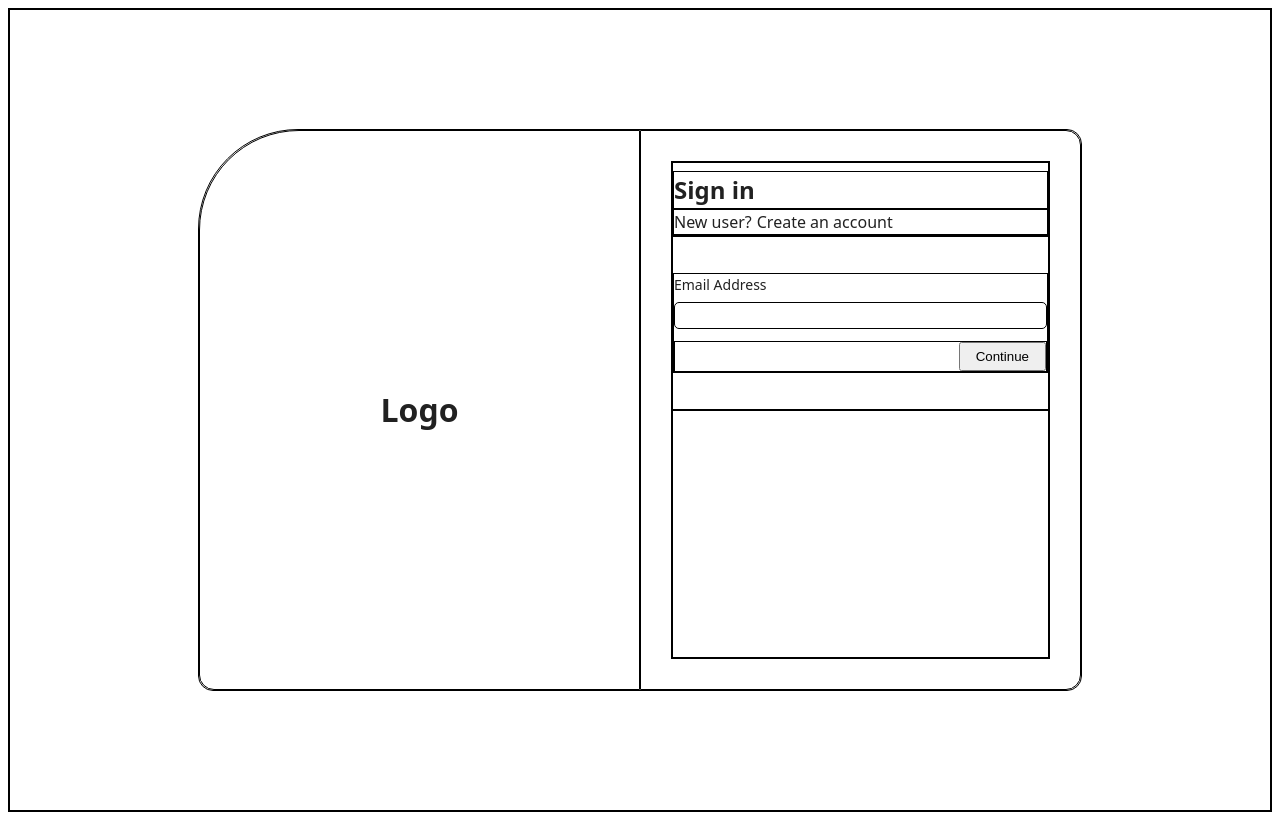
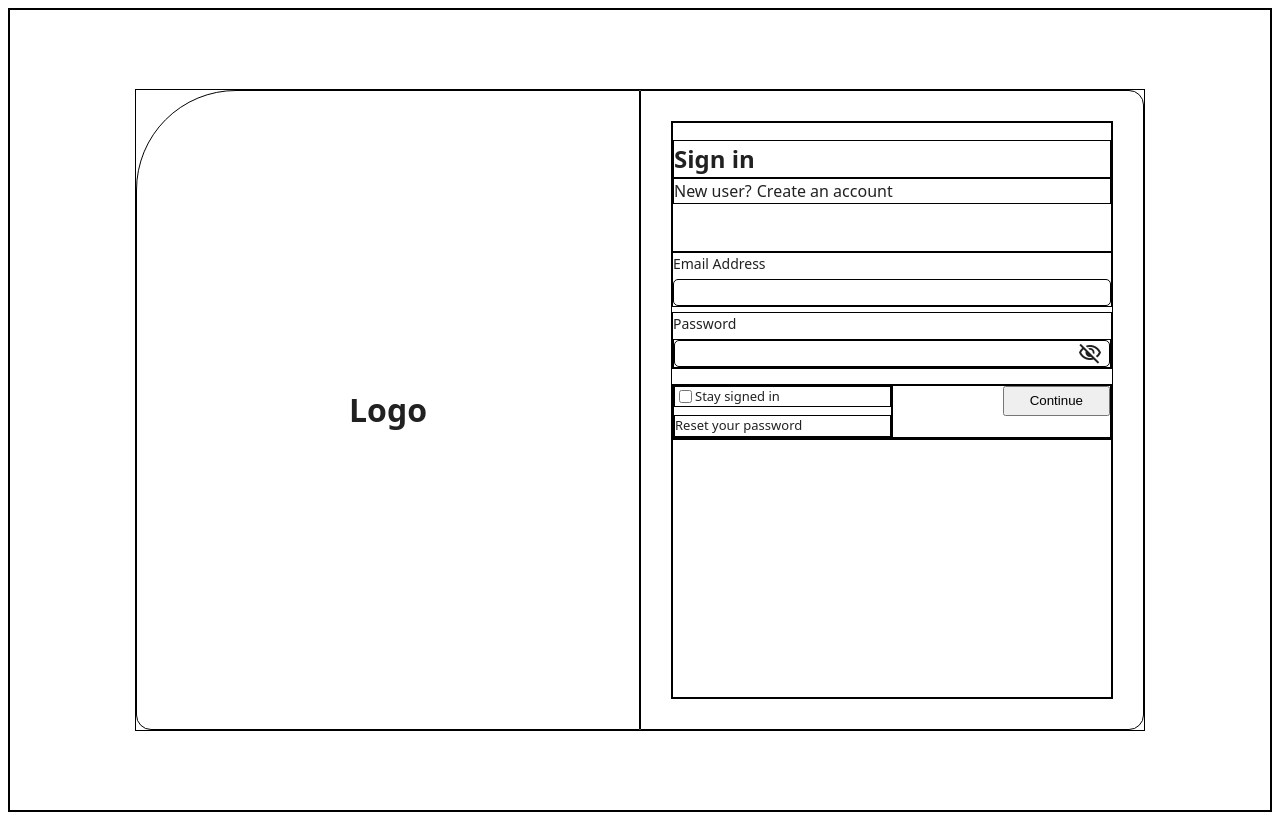
Before and after one commit to HappyLego214/ztn-visualizer, a React (Vite) app in the folder frontend/: page /login in a window 1280 px wide. Built offline with nearby package versions, Linux system fonts and the light colour scheme.

Commit message:
adds revamped user authentication screen

```diff
--- a/frontend/index.html
+++ b/frontend/index.html
@@ -3,7 +3,7 @@
   <head>
     <meta charset="UTF-8" />
     <link rel="icon" type="image/svg+xml" href="/vite.svg" />
-    <meta name="viewport" content="width=device-width, initial-scale=1.0" />
+    <link rel="stylesheet" href="https://fonts.googleapis.com/css2?family=Material+Symbols+Outlined:opsz,wght,FILL,GRAD@20..48,100..700,0..1,-50..200" />    <meta name="viewport" content="width=device-width, initial-scale=1.0" />
     <title>ZeroMap</title>
   </head>
   <body>
--- a/frontend/src/App.css
+++ b/frontend/src/App.css
@@ -1,3 +1,7 @@
+.material-symbols-outlined {
+  font-variation-settings: "FILL" 0, "wght" 400, "GRAD" 0, "opsz" 24;
+}
+
 :root {
   font-family: system-ui, Avenir, Helvetica, Arial, sans-serif;
   line-height: 1.5;
@@ -81,9 +85,9 @@ div {
 .auth-box {
   display: grid;
   grid-template-columns: 1fr 1fr;
-  height: 70%;
-  width: 70%;
-  border-radius: 100px 15px 15px 15px;
+  height: 80%;
+  width: 80%;
+  min-width: min-content;
 }
 
 .auth-form {
@@ -101,7 +105,7 @@ div {
 
 .login-form {
   display: grid;
-  grid-template-rows: 0.3fr 0.7fr 1fr;
+  grid-template-rows: 0.5fr 0.5fr 1fr;
   height: 100%;
   margin: 30px;
 }
@@ -109,31 +113,53 @@ div {
 .login-title-container {
   display: flex;
   flex-direction: column;
-  justify-content: flex-end;
+  justify-content: center;
 }
 
-.login-subtitle {
+.login-email-subtitle {
   display: flex;
+  margin-bottom: 30px;
   gap: 5px;
 }
 
 .login-entry {
   display: flex;
   flex-direction: column;
-  justify-content: center;
+  justify-content: start;
+  gap: 5px;
 }
 
-.login-email {
+.login-inputs {
   display: flex;
   flex-direction: column;
-  gap: 7px;
+  gap: 5px;
 }
 
-.login-email label {
+.password-container {
+  display: grid;
+  grid-template-columns: 1fr auto;
+  align-items: center;
+}
+
+.password-container input {
+  grid-column: 1 / -1;
+  grid-row: 1;
+}
+
+.password-container span {
+  user-select: none;
+  cursor: pointer;
+  grid-column: 2;
+  grid-row: 1;
+  padding: 0 8px;
+  z-index: 1;
+}
+
+.login-inputs label {
   font-size: 14px;
 }
 
-.login-email input {
+.login-inputs input {
   background-color: white;
   border: 1px solid black;
   border-radius: 5px;
@@ -144,9 +170,56 @@ div {
 .login-submit-container {
   display: flex;
   justify-content: flex-end;
-  margin-top: 5px;
+}
+
+.login-options {
+  font-size: 13px;
 }
 
 .login-submit-container button {
-  padding: 5px 15px 5px 15px;
+  height: 30px;
+  padding: 0px 25px 0px 25px;
 }
+
+.login-signedin-container {
+  display: flex;
+}
+
+.login-password-subtitle {
+  display: flex;
+  gap: 5px;
+}
+
+.login-options {
+  display: flex;
+  flex-direction: column;
+  justify-content: center;
+  gap: 8px;
+}
+
+.login-options-container {
+  display: grid;
+  grid-template-columns: 1fr 1fr;
+  margin-top: 10px;
+}
+
+.login-profile-picture {
+  background-color: black;
+  border-radius: 8px;
+}
+
+.login-profile-picture span {
+  font-size: 60px;
+  color: white;
+}
+
+.login-user-details {
+  display: flex;
+  flex-direction: column;
+  justify-content: center;
+}
+
+.login-user-details p {
+  font-size: 12px;
+  color: grey;
+}
--- a/frontend/src/components/Interfaces.tsx
+++ b/frontend/src/components/Interfaces.tsx
@@ -4,3 +4,7 @@ export interface Navbar {}
 export interface PageFrameProps {
   children?: ReactNode;
 }
+
+export interface isPasswordProps {
+  passwordCheck: Boolean;
+}
--- a/frontend/src/components/auth/Login.tsx
+++ b/frontend/src/components/auth/Login.tsx
@@ -1,15 +1,14 @@
 import React from "react";
-import { useState } from "react";
+import { useState, useEffect } from "react";
+import { type isPasswordProps } from "../Interfaces";
 
 const Login = () => {
-  const [passwordCheck, setPasswordCheck] = useState(false);
+  const [passwordVisible, setPasswordVisible] = useState<boolean>(false);
 
-  function handleCheck() {
-    if (passwordCheck) {
-      setPasswordCheck(false);
-    } else {
-      setPasswordCheck(true);
-    }
+  function togglePasswordVisibility() {
+    if (passwordVisible) {
+      setPasswordVisible(false);
+    } else setPasswordVisible(true);
   }
 
   return (
@@ -18,30 +17,57 @@ const Login = () => {
         <div className="login-title">
           <h2>Sign in</h2>
         </div>
-        <div className="login-subtitle">
+        <div className="login-email-subtitle">
           <p>New user?</p>
           <p>Create an account</p>
         </div>
       </div>
-      <div className="login-entry">
-        {passwordCheck ? (
-          <div className="login-email">
-            <label>Enter Password</label>
-            <input></input>
-            <div className="login-submit-container">
-              <button onClick={handleCheck}>Submit</button>
+      <form className="login-entry">
+        <div className="login-inputs">
+          <label>Email Address</label>
+          <input name="email" type="email"></input>
+        </div>
+        <div className="login-inputs">
+          <label>Password</label>
+          <div className="password-container">
+            {passwordVisible ? (
+              <>
+                <input name="password" type="text"></input>
+                <span
+                  className="material-symbols-outlined"
+                  onClick={togglePasswordVisibility}
+                >
+                  visibility
+                </span>
+              </>
+            ) : (
+              <>
+                <input name="password" type="password"></input>
+                <span
+                  onClick={togglePasswordVisibility}
+                  className="material-symbols-outlined"
+                >
+                  visibility_off
+                </span>
+              </>
+            )}
+          </div>
+        </div>
+        <div className="login-options-container">
+          <div className="login-options">
+            <div className="login-signedin-container">
+              <input type="checkbox"></input>
+              <label>Stay signed in</label>
+            </div>
+            <div className="login-forget-container">
+              <p>Reset your password</p>
             </div>
           </div>
-        ) : (
-          <div className="login-email">
-            <label>Email Address</label>
-            <input></input>
-            <div className="login-submit-container">
-              <button onClick={handleCheck}>Continue</button>
-            </div>
+          <div className="login-submit-container">
+            <button type="submit">Continue</button>
           </div>
-        )}
-      </div>
+        </div>
+      </form>
       <div className="login-options"></div>
     </div>
   );
```
